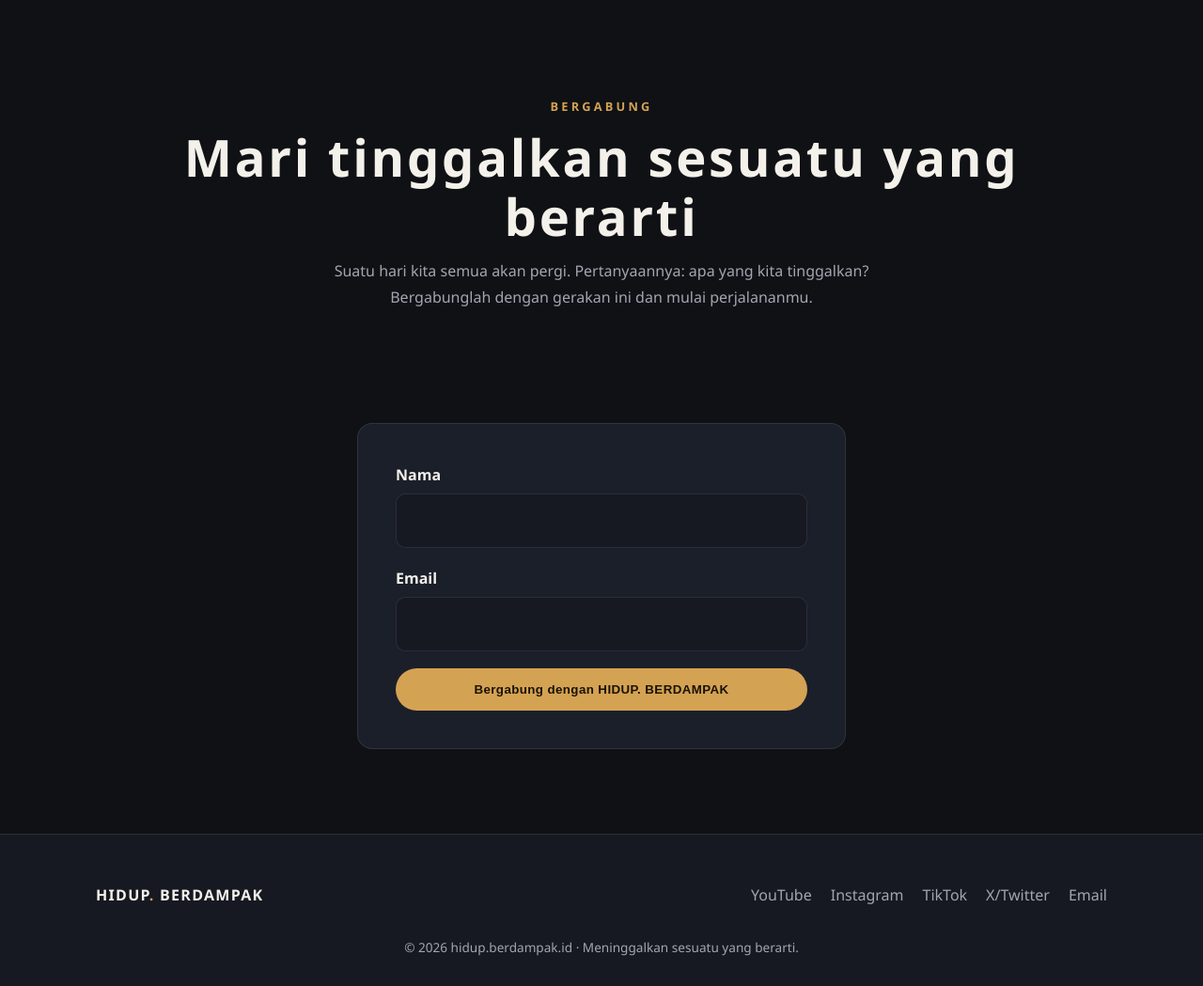
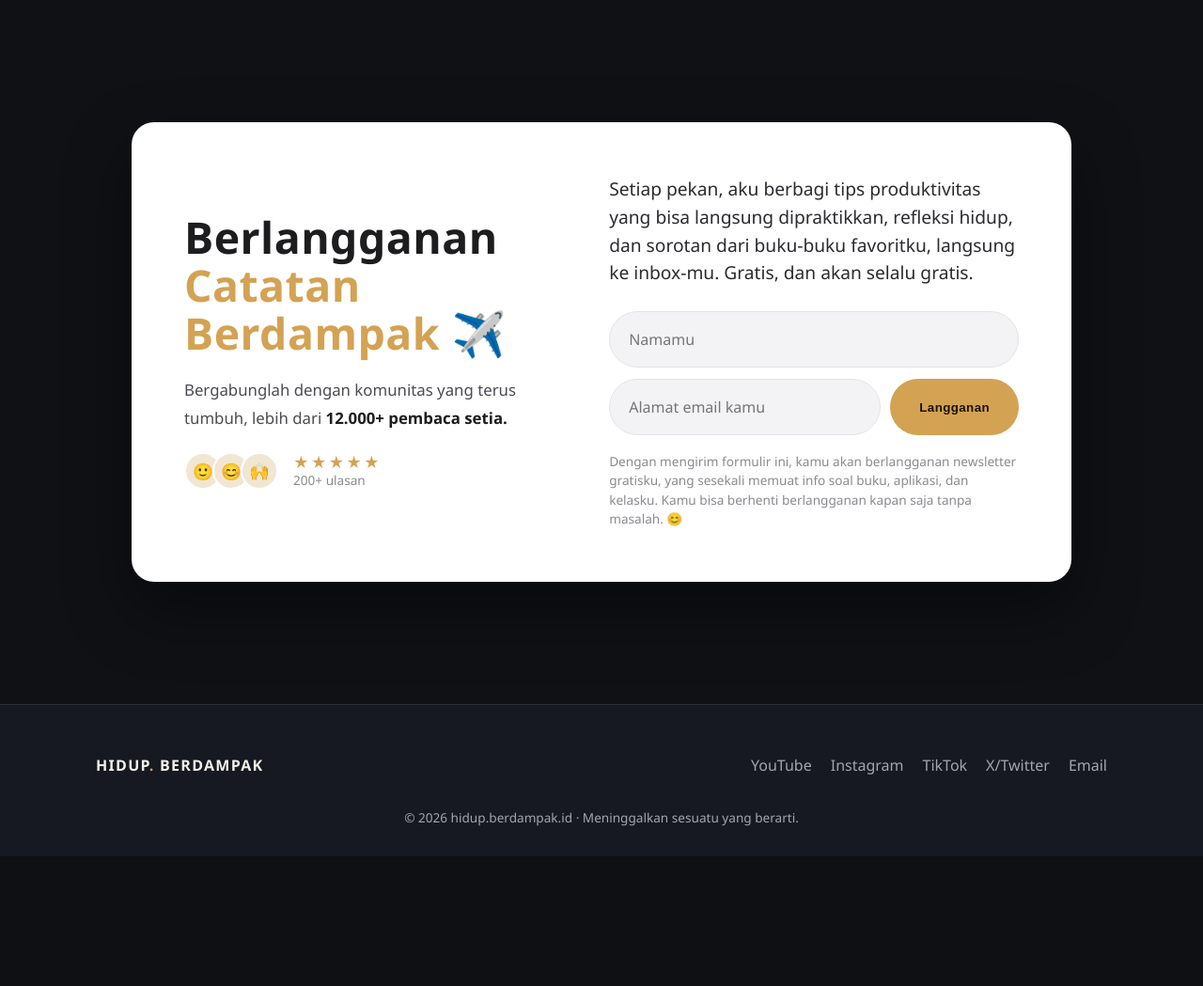
Before and after one commit to sugengsapr3/hidup-berdampak, a Flask app: page /bergabung in a window 1280 px wide. Shown: the part 73-1122 px from the top of the page at 94% size. After the commit the page ends 984 px from the top, so only its background shows below. Run offline with Flask 3, Linux system fonts and the light colour scheme.

Commit message:
Ubah halaman Bergabung jadi gaya subscribe newsletter

```diff
--- a/data.py
+++ b/data.py
@@ -22,6 +22,22 @@ SITE = {
     ],
     "email": "hidup.berdampak.media@gmail.com",
     "youtube_url": "#",
+    # Konten halaman berlangganan (newsletter)
+    "newsletter": {
+        "name": "Catatan Berdampak",
+        "desc": (
+            "Setiap pekan, aku berbagi tips produktivitas yang bisa langsung "
+            "dipraktikkan, refleksi hidup, dan sorotan dari buku-buku favoritku, "
+            "langsung ke inbox-mu. Gratis, dan akan selalu gratis."
+        ),
+        "readers": "12.000+",
+        "reviews": "200+ ulasan",
+        "disclaimer": (
+            "Dengan mengirim formulir ini, kamu akan berlangganan newsletter "
+            "gratisku, yang sesekali memuat info soal buku, aplikasi, dan kelasku. "
+            "Kamu bisa berhenti berlangganan kapan saja tanpa masalah."
+        ),
+    },
     "socials": [
         {"label": "YouTube", "url": "#"},
         {"label": "Instagram", "url": "#"},
--- a/static/css/style.css
+++ b/static/css/style.css
@@ -170,3 +170,58 @@ h1, h2, h3 { line-height: 1.15; letter-spacing: .01em; }
   .main-nav ul { flex-direction: column; padding: 10px; gap: 2px; }
   .nav-toggle:checked ~ .main-nav { max-height: 400px; }
 }
+
+/* ---------- Subscribe card (halaman Bergabung) ---------- */
+.subscribe-card {
+  background: #ffffff;
+  color: #1d1d1f;
+  border-radius: 24px;
+  padding: 56px;
+  display: grid;
+  grid-template-columns: 1fr 1.1fr;
+  gap: 56px;
+  align-items: center;
+  max-width: 1000px;
+  margin: 40px auto;
+  box-shadow: 0 30px 70px rgba(0, 0, 0, .45);
+}
+.subscribe-title {
+  font-size: clamp(2rem, 4vw, 2.9rem);
+  font-weight: 800;
+  color: #1d1d1f;
+  line-height: 1.1;
+  margin-bottom: 20px;
+}
+.subscribe-title .brand-accent { color: var(--gold); display: inline; }
+.subscribe-readers { color: #4b4b52; font-size: 1.05rem; margin-bottom: 22px; }
+.subscribe-readers strong { color: #1d1d1f; }
+
+.subscribe-social-proof { display: flex; align-items: center; gap: 16px; }
+.avatars { display: flex; }
+.avatars .avatar {
+  width: 40px; height: 40px; border-radius: 50%;
+  display: inline-flex; align-items: center; justify-content: center;
+  background: #f1e6d2; border: 2px solid #fff; font-size: 1.1rem; margin-left: -10px;
+}
+.avatars .avatar:first-child { margin-left: 0; }
+.reviews { display: flex; flex-direction: column; line-height: 1.2; }
+.reviews .stars { color: var(--gold); letter-spacing: 2px; }
+.reviews .review-count { color: #8a8a90; font-size: .85rem; }
+
+.subscribe-desc { font-size: 1.2rem; color: #2b2b30; line-height: 1.55; margin-bottom: 26px; }
+.subscribe-form { display: flex; flex-direction: column; gap: 12px; }
+.subscribe-form input {
+  width: 100%; padding: 15px 20px; border-radius: 40px; font: inherit;
+  background: #f3f3f5; border: 1px solid #e4e4e8; color: #1d1d1f;
+}
+.subscribe-form input:focus { outline: none; border-color: var(--gold); background: #fff; }
+.subscribe-input-row { display: flex; gap: 10px; align-items: stretch; }
+.subscribe-input-row input { flex: 1; }
+.subscribe-input-row .btn { white-space: nowrap; padding: 15px 30px; }
+.subscribe-disclaimer { color: #8a8a90; font-size: .85rem; margin-top: 18px; line-height: 1.5; }
+
+@media (max-width: 900px) {
+  .subscribe-card { grid-template-columns: 1fr; padding: 34px 24px; gap: 30px; }
+  .subscribe-input-row { flex-direction: column; }
+  .subscribe-input-row .btn { width: 100%; }
+}
--- a/templates/join.html
+++ b/templates/join.html
@@ -2,31 +2,41 @@
 {% block title %}Bergabung | {{ site.brand }}{% endblock %}
 
 {% block content %}
-<section class="page-hero">
-  <div class="container">
-    <p class="kicker">Bergabung</p>
-    <h1>Mari tinggalkan sesuatu yang berarti</h1>
-    <p>
-      Suatu hari kita semua akan pergi. Pertanyaannya: apa yang kita tinggalkan?
-      Bergabunglah dengan gerakan ini dan mulai perjalananmu.
-    </p>
-  </div>
-</section>
-
 <section class="section">
   <div class="container">
-    <div class="join-card">
-      <form method="post" action="{{ url_for('join') }}">
-        <div class="form-group">
-          <label for="name">Nama</label>
-          <input type="text" id="name" name="name" required>
+    <div class="subscribe-card">
+      <div class="subscribe-left">
+        <h1 class="subscribe-title">
+          Berlangganan <span class="brand-accent">{{ site.newsletter.name }}</span> ✈️
+        </h1>
+        <p class="subscribe-readers">
+          Bergabunglah dengan komunitas yang terus tumbuh, lebih dari
+          <strong>{{ site.newsletter.readers }} pembaca setia.</strong>
+        </p>
+        <div class="subscribe-social-proof">
+          <div class="avatars">
+            <span class="avatar">🙂</span>
+            <span class="avatar">😊</span>
+            <span class="avatar">🙌</span>
+          </div>
+          <div class="reviews">
+            <span class="stars">★★★★★</span>
+            <span class="review-count">{{ site.newsletter.reviews }}</span>
+          </div>
         </div>
-        <div class="form-group">
-          <label for="email">Email</label>
-          <input type="email" id="email" name="email" required>
-        </div>
-        <button type="submit" class="btn btn-gold" style="width:100%;">Bergabung dengan HIDUP. BERDAMPAK</button>
-      </form>
+      </div>
+
+      <div class="subscribe-right">
+        <p class="subscribe-desc">{{ site.newsletter.desc }}</p>
+        <form method="post" action="{{ url_for('join') }}" class="subscribe-form">
+          <input type="text" name="name" placeholder="Namamu" aria-label="Nama" required>
+          <div class="subscribe-input-row">
+            <input type="email" name="email" placeholder="Alamat email kamu" aria-label="Email" required>
+            <button type="submit" class="btn btn-gold">Langganan</button>
+          </div>
+        </form>
+        <p class="subscribe-disclaimer">{{ site.newsletter.disclaimer }} 😊</p>
+      </div>
     </div>
   </div>
 </section>
```
